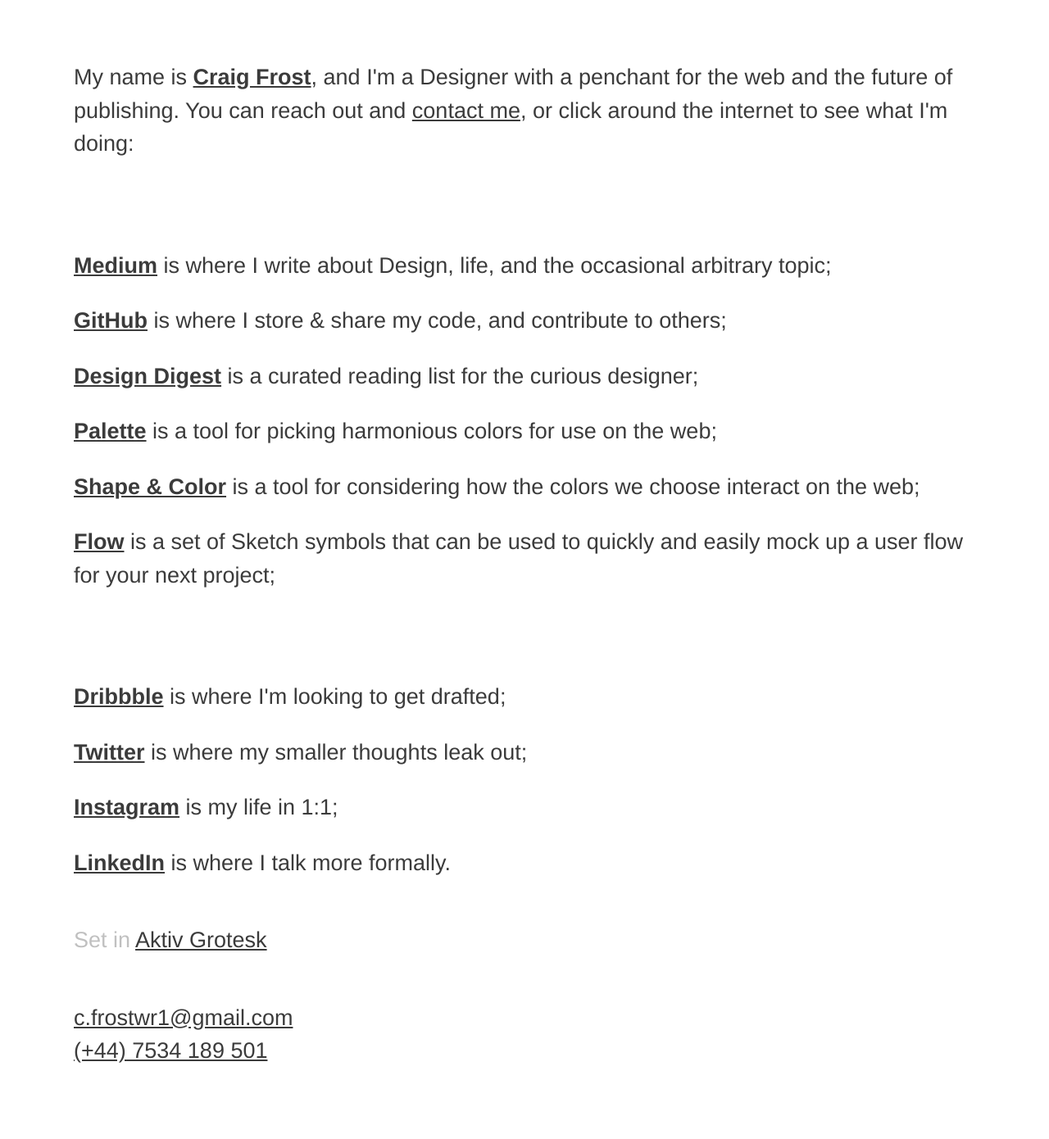
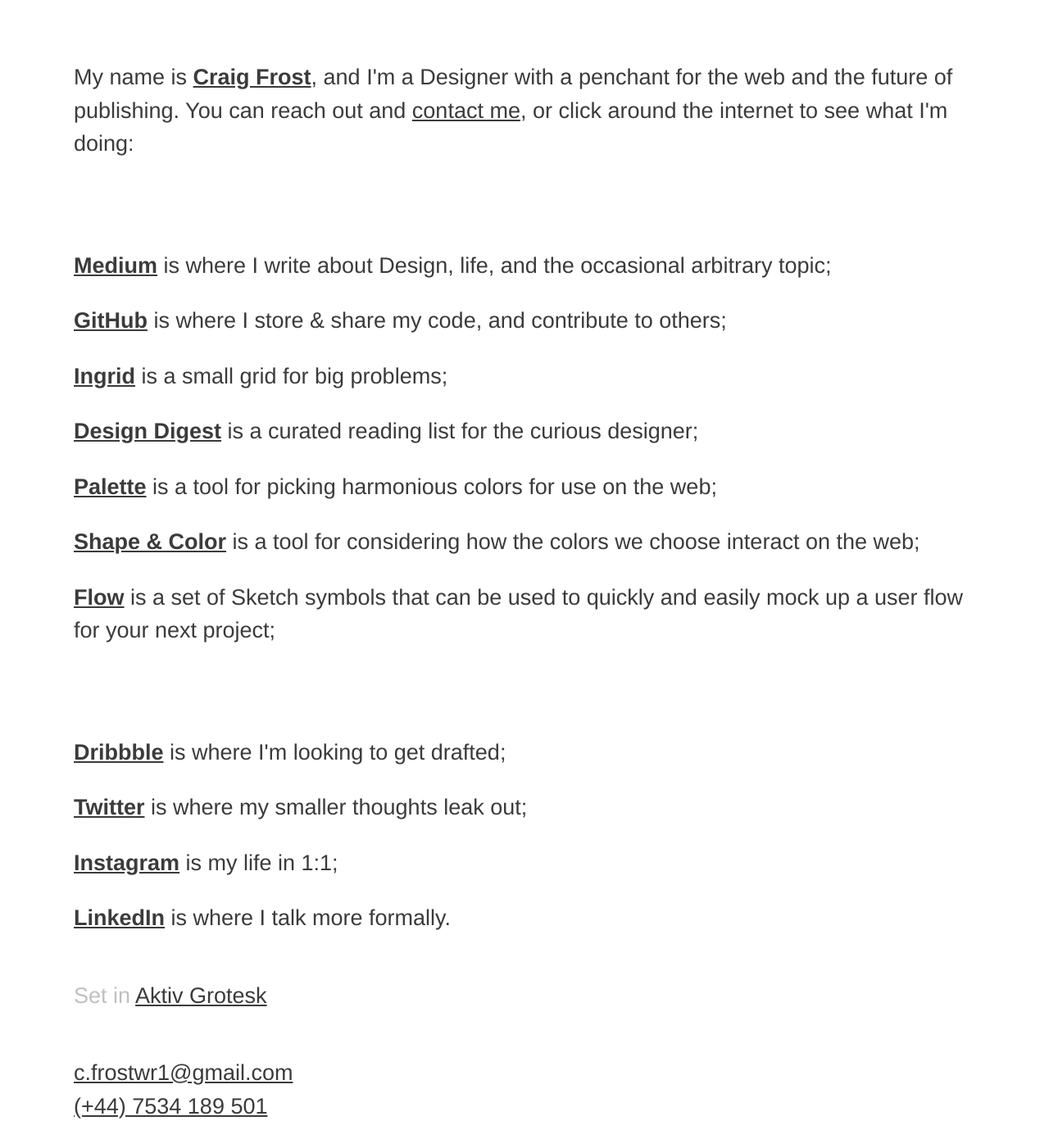
Before and after one commit to craigthomasfrost/cfdesigner.github.io, a Jekyll site: the page built from index.html, in a window 1280 px wide. Shown: the whole page at 82% size. Built offline with Jekyll 4.4.1, drawn with Linux system fonts in a browser that asks for light colours; before the commit the page ends 1323 px from its top, so only the background shows below that.

Commit message:
Add link

```diff
--- a/index.html
+++ b/index.html
@@ -38,6 +38,16 @@
                     <p class="description--portfolio">
 
                     <a href="https://github.com/cfdesigner" class="link--portfolio">GitHub</a> is where I store &amp; share my code, and contribute to others;
+
+                    </p>
+
+                </li>
+
+                <li class="li--portfolio">
+
+                    <p class="description--portfolio">
+
+                    <a href="http://craigfro.st/ingrid" class="link--portfolio">Ingrid</a> is a small grid for big problems;
 
                     </p>
 
```
